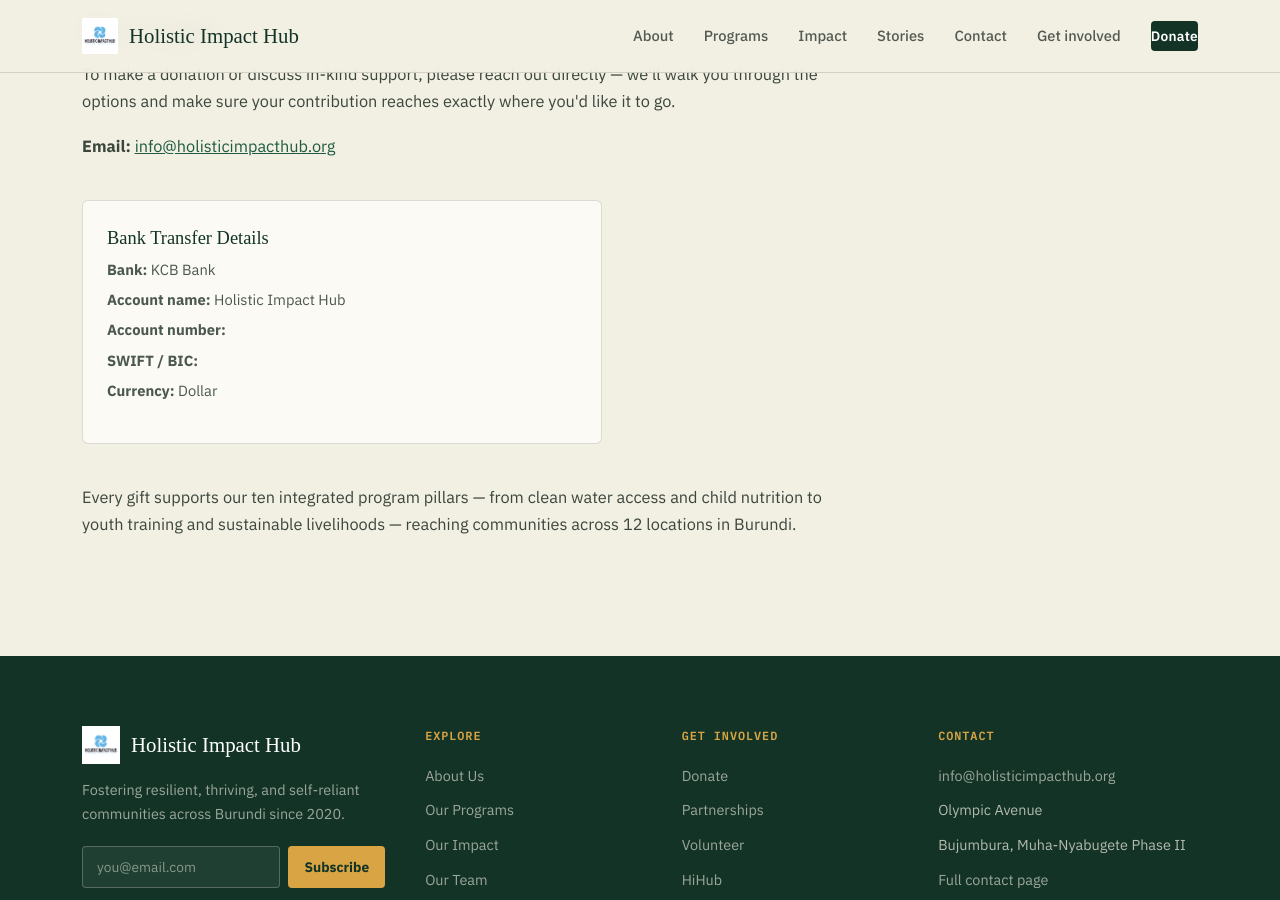
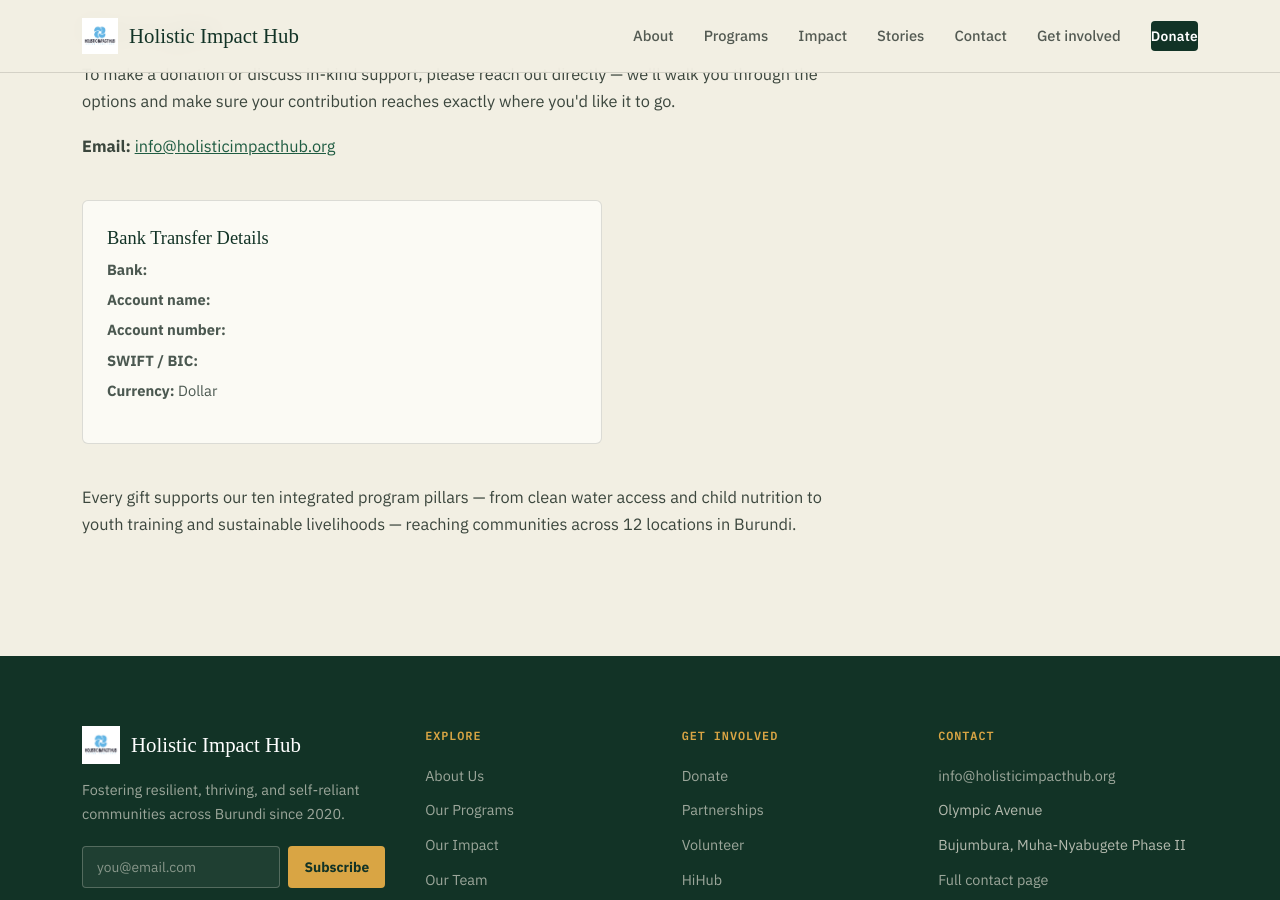
Before and after one commit to HIHweb/hih-website, a Jekyll site: the page built from donate-support-us.html, in a window 1280 px wide and 900 px high, scrolled down 691 px. Built offline with Jekyll 4.4.1, drawn with Linux system fonts in a browser that asks for light colours; some web fonts are replaced; a script that is not in the unit is left out.

Commit message:
Update Homepage Content “site”

```diff
--- a/_data/site.yml
+++ b/_data/site.yml
@@ -148,16 +148,16 @@
   emails:
     - label: General inquiries
       address: info@holisticimpacthub.org
+    - label: Founder & CEO
+      address: ceo@holisticimpacthub.org
     - label: Partnerships
       address: partnerships@holisticimpacthub.org
-    - label: Founder & CEO
-      address: ceo@holisticimpacthub.org
   facebook: https://facebook.com/profile.php?id=100064711301915
   linkedin: https://linkedin.com/company/impact-your-community/
   youtube: https://youtube.com/@holisticimpacthub
   bank:
-    bank_name: KCB Bank
-    account_name: Holistic Impact Hub
+    bank_name: ""
+    account_name: ""
     account_number: ""
     swift_code: ""
     currency: "Dollar "
```
